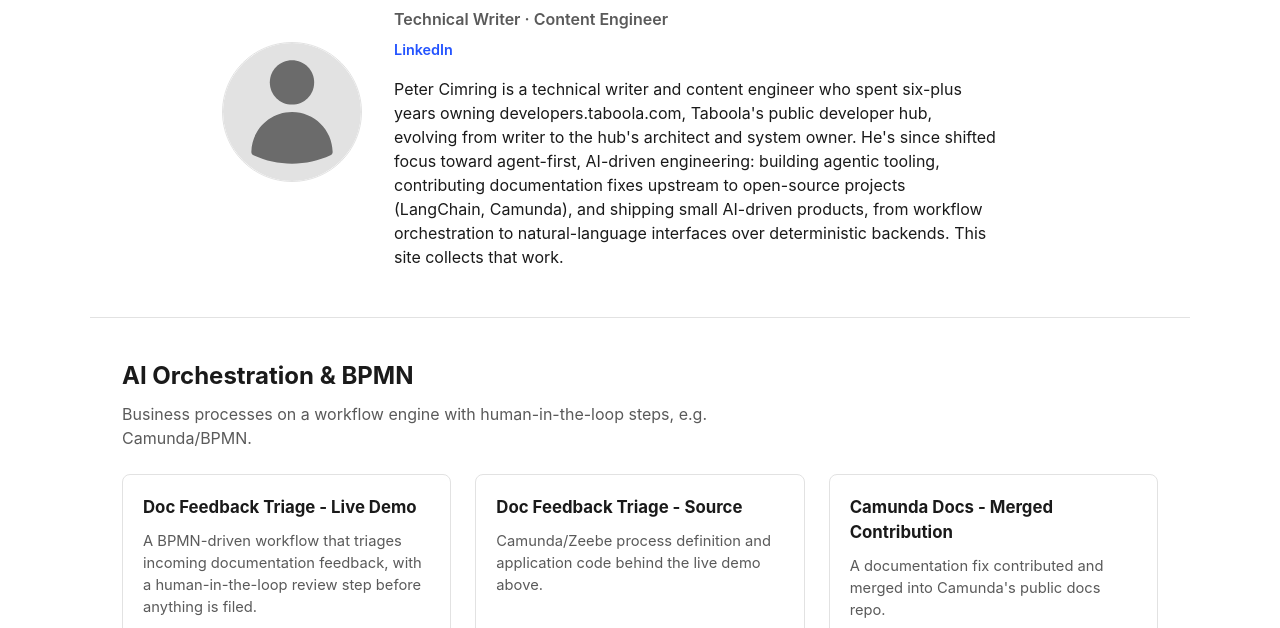
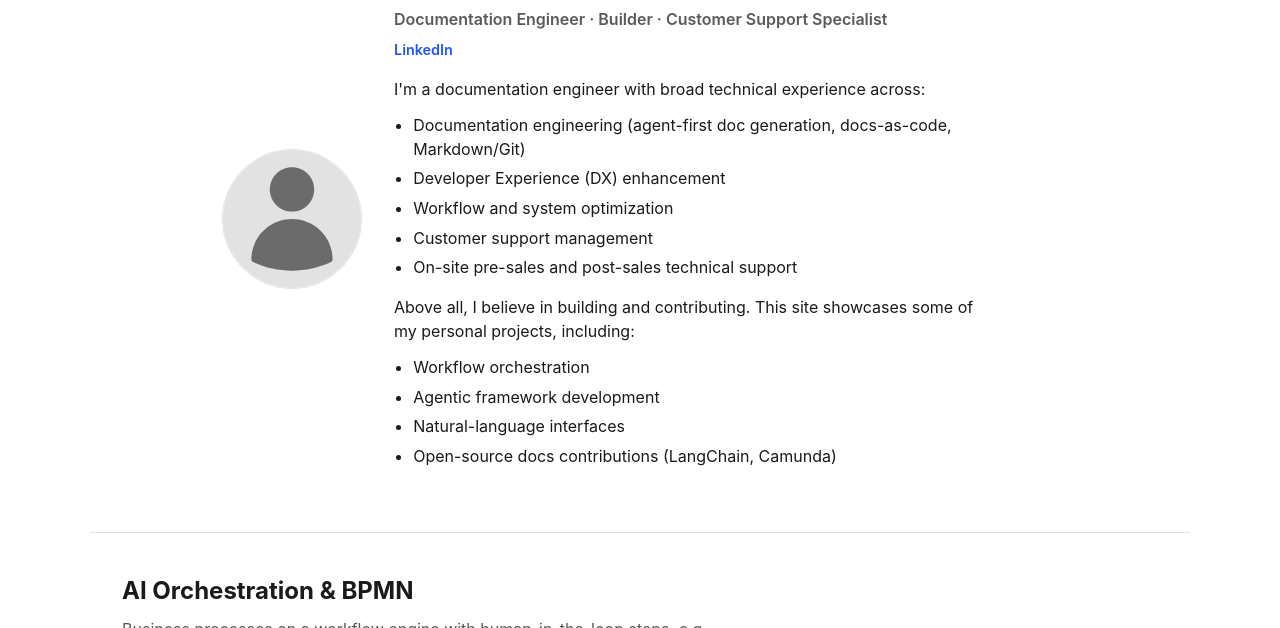
Before and after one commit to pcimring/pcimring.github.io, a website: page index.html in a window 1280 px wide. Shown: the part 149-777 px from the top of the page. Drawn offline with Linux system fonts and the light colour scheme.

Commit message:
Rewrite bio in first person, drop Taboola focus; new tagline
Bio restructured as two bullet lists (specialties, then personal
projects) per Peter's direction. Tagline changed from "Technical Writer
· Content Engineer" to "Documentation Engineer · Builder · Customer
Support Specialist".

```diff
--- a/index.html
+++ b/index.html
@@ -18,17 +18,28 @@
     <img src="assets/photo-placeholder.svg" alt="Placeholder photo of Peter Cimring" class="hero-photo">
     <div class="hero-text">
       <h1>Peter Cimring</h1>
-      <p class="hero-title">Technical Writer &middot; Content Engineer</p>
+      <p class="hero-title">Documentation Engineer &middot; Builder &middot; Customer Support Specialist</p>
       <a class="hero-linkedin" href="https://www.linkedin.com/in/peter-cimring">LinkedIn</a>
-      <p class="hero-bio">
-        Peter Cimring is a technical writer and content engineer who spent six-plus years
-        owning developers.taboola.com, Taboola's public developer hub, evolving from writer
-        to the hub's architect and system owner. He's since shifted focus toward
-        agent-first, AI-driven engineering: building agentic tooling, contributing
-        documentation fixes upstream to open-source projects (LangChain, Camunda), and
-        shipping small AI-driven products, from workflow orchestration to natural-language
-        interfaces over deterministic backends. This site collects that work.
-      </p>
+      <div class="hero-bio">
+        <p>I'm a documentation engineer with broad technical experience across:</p>
+        <ul>
+          <li>Documentation engineering (agent-first doc generation, docs-as-code, Markdown/Git)</li>
+          <li>Developer Experience (DX) enhancement</li>
+          <li>Workflow and system optimization</li>
+          <li>Customer support management</li>
+          <li>On-site pre-sales and post-sales technical support</li>
+        </ul>
+        <p>
+          Above all, I believe in building and contributing. This site showcases some of my
+          personal projects, including:
+        </p>
+        <ul>
+          <li>Workflow orchestration</li>
+          <li>Agentic framework development</li>
+          <li>Natural-language interfaces</li>
+          <li>Open-source docs contributions (LangChain, Camunda)</li>
+        </ul>
+      </div>
     </div>
   </section>
   <section id="orchestration" class="category">
--- a/styles.css
+++ b/styles.css
@@ -96,6 +96,19 @@ body {
   max-width: 60ch;
 }
 
+.hero-bio p {
+  margin: 0 0 0.75rem;
+}
+
+.hero-bio ul {
+  margin: 0 0 1rem;
+  padding-left: 1.2rem;
+}
+
+.hero-bio li {
+  margin-bottom: 0.35rem;
+}
+
 @media (max-width: 600px) {
   .hero {
     flex-direction: column;
```
Also changed, not shown: tests/structure.test.js (+5 -2 lines).
